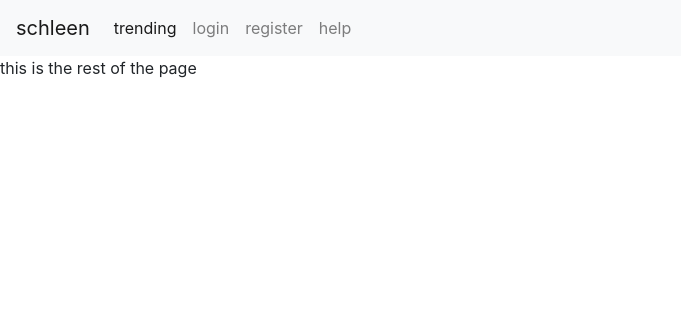
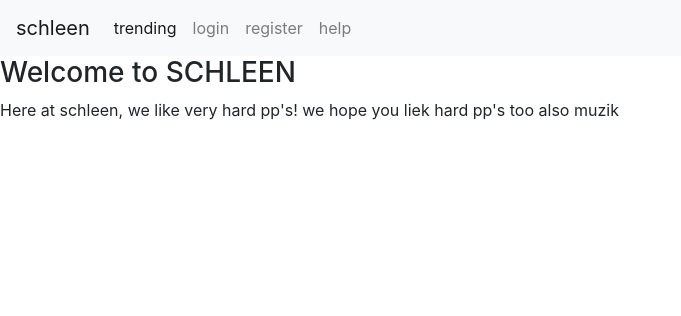
Before and after one commit to stefanhts/music-app, a Django app: page / in a window 1280 px wide. Shown: the top 316 px of the page, without its empty margins (0-681 px from the left). Run offline with Django 3.2, Linux system fonts and the light colour scheme; parts of the project's set-up code (start-up, migrations or seed data) failed here and were passed over; some libraries are stand-ins or nearby versions.

Commit message:
improved home page

```diff
--- a/schleen/templates/home.html
+++ b/schleen/templates/home.html
@@ -5,7 +5,12 @@
 
 
     <div>
-        this is the rest of the page
+        <h3> Welcome to SCHLEEN </h3>
+        <p>
+            Here at schleen, we like very hard pp's!
+            we hope you liek hard pp's too
+            also muzik
+        </p>
     </div>
 
 {% endblock %}
```
